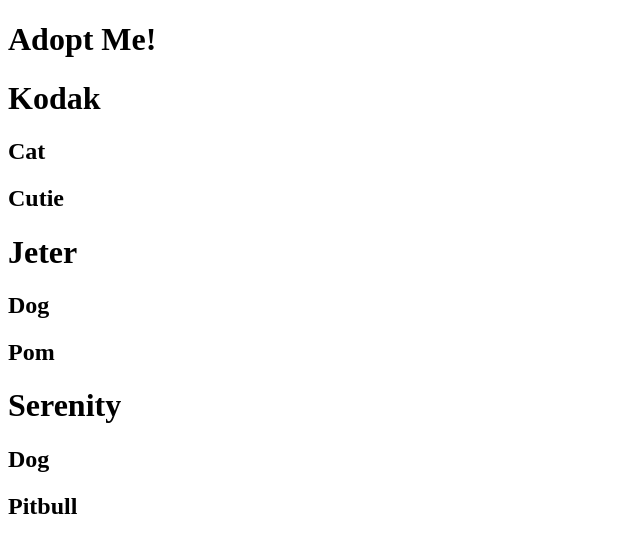
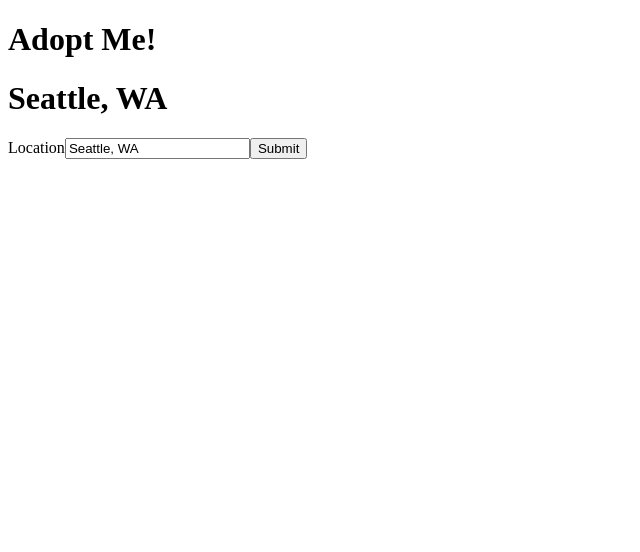
Before and after one commit to RichieCoding/adopt, a React (Vite) app: page / in a window 1280 px wide. Shown: the top 552 px of the page, without its empty margins (0-640 px from the left). Built offline with nearby package versions, Linux system fonts and the light colour scheme.

Commit message:
trying out hooks

```diff
--- a/package.json
+++ b/package.json
@@ -19,6 +19,7 @@
     "eslint-plugin-import": "^2.18.2",
     "eslint-plugin-jsx-a11y": "^6.2.3",
     "eslint-plugin-react": "^7.16.0",
+    "eslint-plugin-react-hooks": "^2.2.0",
     "parcel-bundler": "^1.12.4",
     "prettier": "^1.18.2"
   },
--- a/src/App.js
+++ b/src/App.js
@@ -1,34 +1,16 @@
 import React from "react";
 import { render } from "react-dom";
-import Pet from "./Pet";
+import SearchParams from "./SearchParams";
+
 
 const App = () => {
-  // return React.createElement("div", { id: "something-important" }, [
-  //   React.createElement("h1", {}, "Adopt Me!"),
-  //   React.createElement(Pet, {
-  //     name: "Kodak",
-  //     animal: "Cat",
-  //     breed: "Cutie"
-  //   }),
-  //   React.createElement(Pet, {
-  //     name: "Jeter",
-  //     animal: "Dog",
-  //     breed: "Pom"
-  //   }),
-  //   React.createElement(Pet, {
-  //     name: "Serenity",
-  //     animal: "Dog",
-  //     breed: "Pitbull"
-  //   })
-  // ]);
+
   return (
     <div>
       <h1 id="something-important">Adopt Me!</h1>
-      <Pet name="Kodak" animal="Cat" breed="Cutie" />
-      <Pet name="Jeter" animal="Dog" breed="Pom" />
-      <Pet name="Serenity" animal="Dog" breed="Pitbull" />
+      <SearchParams />
     </div>
   )
 };
 
-render(React.createElement(App), document.getElementById("root"));
+render(<App />, document.getElementById("root"));
--- /dev/null
+++ b/src/SearchParams.js
@@ -0,0 +1,25 @@
+import React, { useState } from "react";
+
+const SearchParams = () => {
+  const [location, setLocation] = useState('Seattle, WA');
+
+  return (
+    <div className="search-params">
+      <h1>{location}</h1>
+      <form>
+        <label htmlFor="location">
+          Location
+          <input
+            id="location"
+            value={location}
+            placeholder="Location"
+            onChange={e => setLocation(e.target.value)}
+          />
+        </label>
+        <button>Submit</button>
+      </form>
+    </div>
+  );
+};
+
+export default SearchParams;
```
Also changed, not shown: .eslintrc.json, 1 other file (tests, documents, lock files or other folders).
